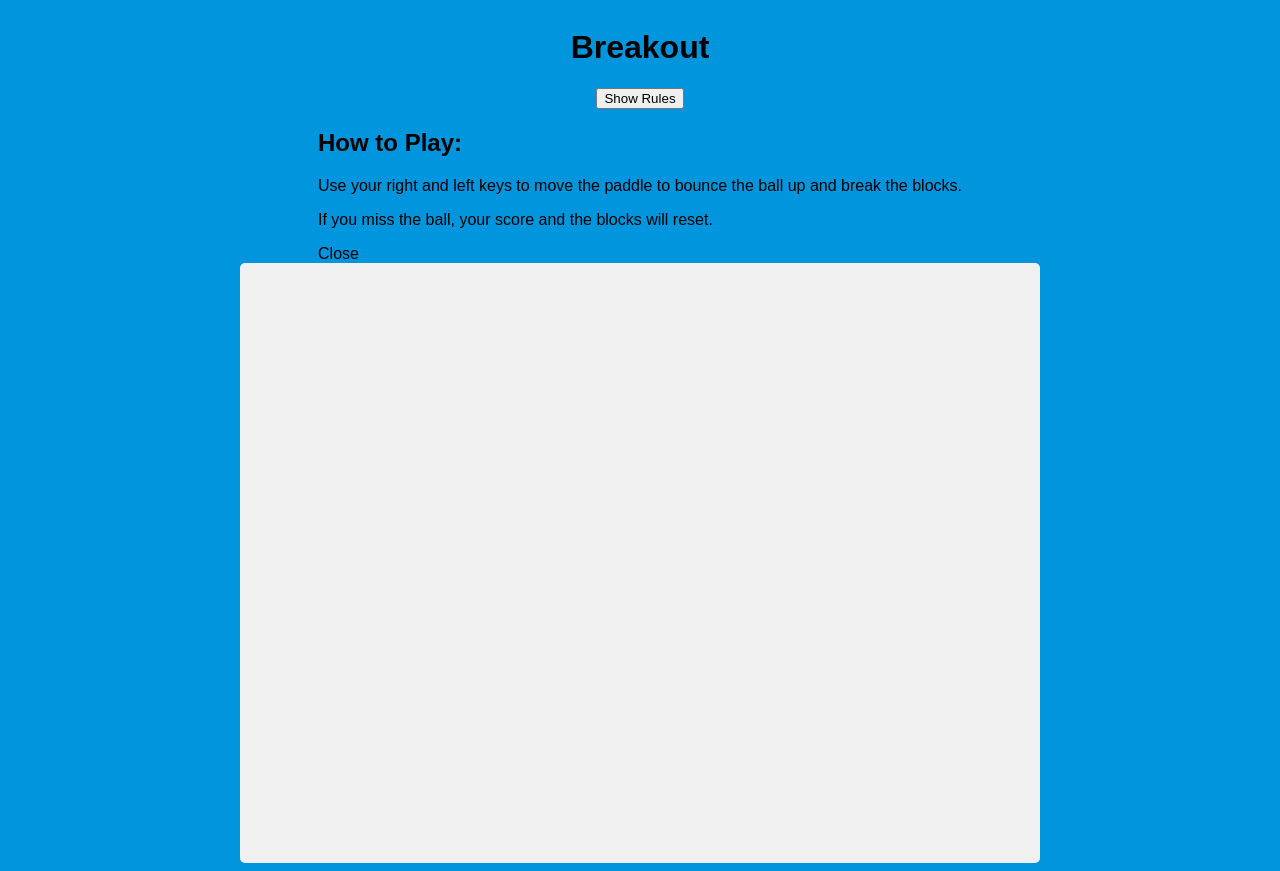
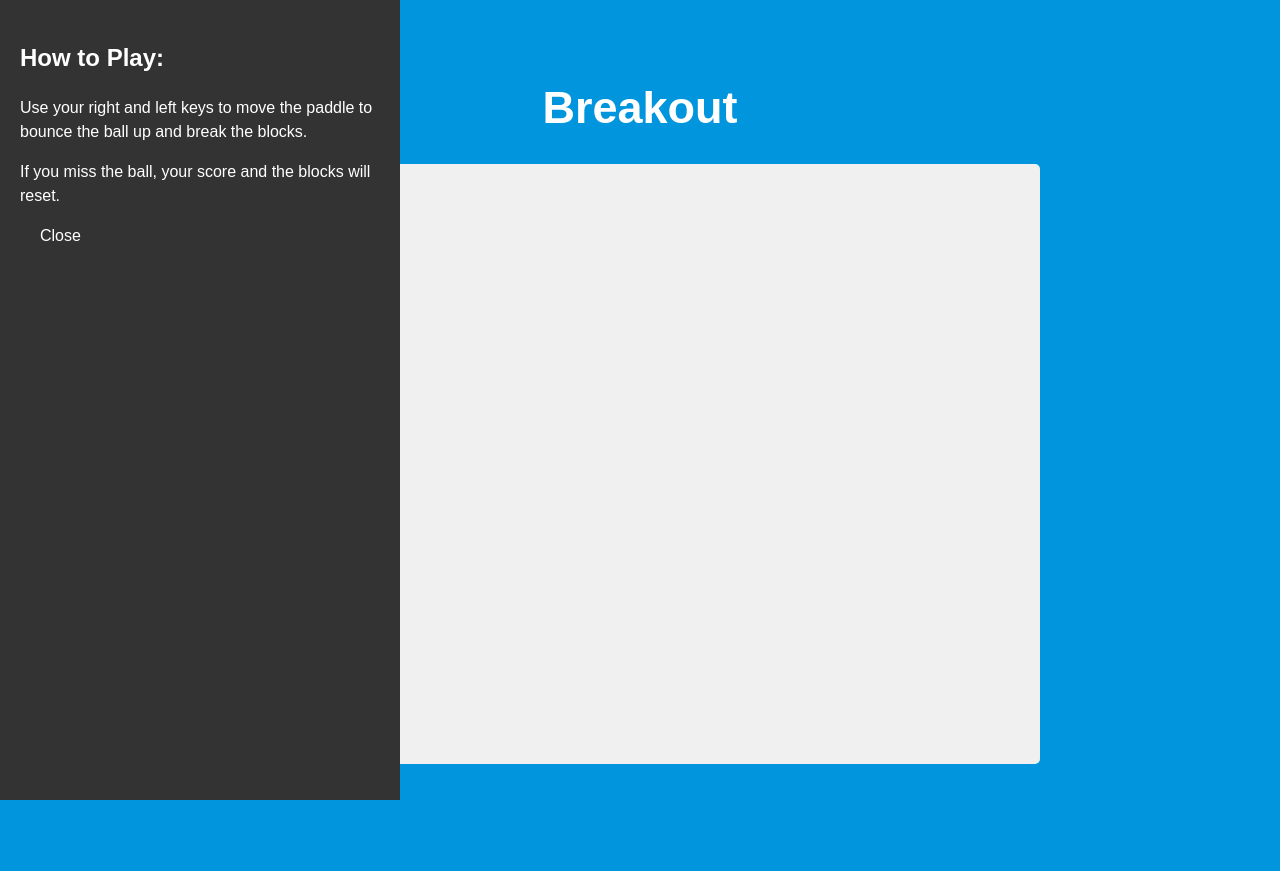
Before and after one commit to tjheinze1/website2, a plain HTML site: page breakout.html in a window 1280 px wide. After the commit the page ends 816 px from the top, so only its background shows below. Drawn offline with Linux system fonts and the light colour scheme; a script that the page names is missing.

Commit message:
Tue, Mar 19, 2024, 2:56 PM -07:00

```diff
--- a/css/breakout.css
+++ b/css/breakout.css
@@ -18,3 +18,44 @@ canvas {
     display: block;
     border-radius: 5px;
 }
+
+h1 {
+    font-size: 45px;
+color: #ffffff
+}
+
+.btn {
+    cursor: pointer;
+    border: 0;
+    padding: 10px 20px;
+    background: #000000
+    color: #ffffff;
+    border-radius: 5px;
+}
+
+.btn:hover {
+    background: #222222;
+}
+
+.btn:active {
+    transform: scale(0.98);
+}
+
+.rules-btn {
+    position: absolute;
+    top: 30px;
+    left: 30px;
+}
+
+.rules {
+    position: absolute;
+    top: 0;
+    left: 0;
+    background: #333333;
+    color: #ffffff;
+    min-height: 100vh;
+    width: 400px;
+    padding: 20px;
+    line-height: 1.5;
+    transform: translateX
+}
```
